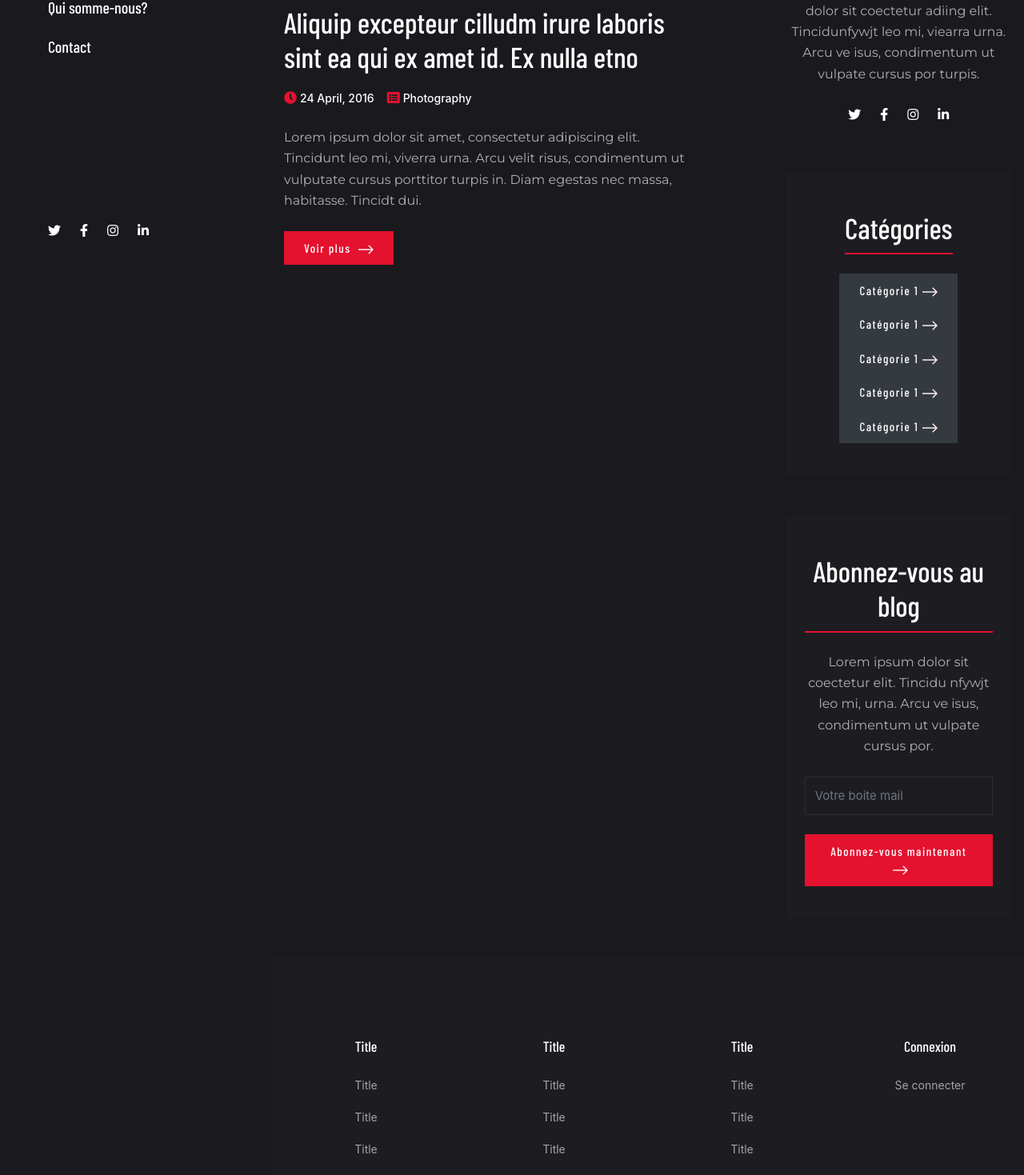
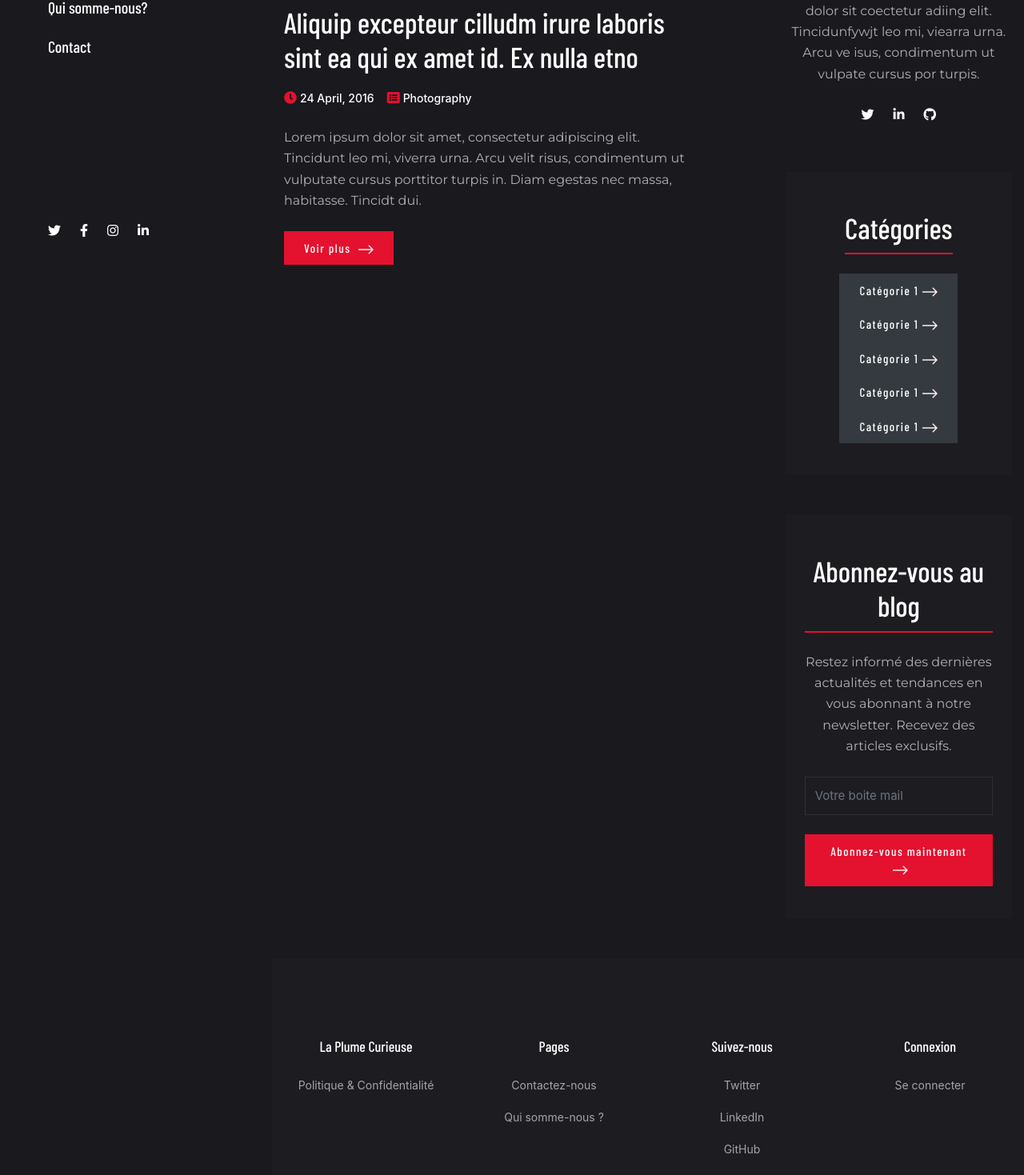
Before and after one commit to sife22/la-plume-curieuse-front-end, a React (Create React App) app: page / in a window 1280 px wide. Shown: the part 431-1900 px from the top of the page at 80% size. Built offline with nearby package versions, Linux system fonts and the light colour scheme.

Commit message:
add newsletter component with subscribing

```diff
--- a/package.json
+++ b/package.json
@@ -6,6 +6,7 @@
     "@testing-library/jest-dom": "^5.17.0",
     "@testing-library/react": "^13.4.0",
     "@testing-library/user-event": "^13.5.0",
+    "axios": "^1.7.7",
     "react": "^18.3.1",
     "react-dom": "^18.3.1",
     "react-router-dom": "^6.26.1",
--- a/src/components/front/Footer/Footer.jsx
+++ b/src/components/front/Footer/Footer.jsx
@@ -6,30 +6,25 @@ function Footer() {
             <div className="container">
                 <div className="row text-center">
                     <div className="col-lg-3 col-sm-6 mb-5">
-                        <h5 className="font-primary text-white mb-4">Title</h5>
+                        <h5 className="font-primary text-white mb-4">La Plume Curieuse</h5>
                         <ul className="list-unstyled">
-                            <li><a href="#!">Title</a></li>
-                            <li><a href="#!">Title</a></li>
-                            <li><a href="#!">Title</a></li>
-                            <li><a href="#!">Title</a></li>
+                            <li><a href="/politique-confidentialite">Politique & Confidentialité</a></li>
                         </ul>
                     </div>
                     <div className="col-lg-3 col-sm-6 mb-5">
-                        <h5 className="font-primary text-white mb-4">Title</h5>
+                        <h5 className="font-primary text-white mb-4">Pages</h5>
                         <ul className="list-unstyled">
-                            <li><a href="#!">Title</a></li>
-                            <li><a href="#!">Title</a></li>
-                            <li><a href="#!">Title</a></li>
-                            <li><a href="#!">Title</a></li>
+                            <li><a href="/contact">Contactez-nous</a></li>
+                            <li><a href="/qui-somme-nous">Qui somme-nous ?</a></li>
                         </ul>
                     </div>
                     <div className="col-lg-3 col-sm-6 mb-5">
-                        <h5 className="font-primary text-white mb-4">Title</h5>
+                        <h5 className="font-primary text-white mb-4">Suivez-nous</h5>
                         <ul className="list-unstyled">
-                            <li><a href="#!">Title</a></li>
-                            <li><a href="#!">Title</a></li>
-                            <li><a href="#!">Title</a></li>
-                            <li><a href="#!">Title</a></li>
+                            <li><a href="#!">Twitter</a></li>
+                            <li><a href="#!">LinkedIn</a></li>
+                            <li><a href="#!">GitHub</a></li>
+                            <li><a href="#!">Youtube</a></li>
                         </ul>
                     </div>
                     <div className="col-lg-3 col-sm-6 mb-5">
--- a/src/components/front/Home/Home.jsx
+++ b/src/components/front/Home/Home.jsx
@@ -1,5 +1,6 @@
 import React from 'react'
 import Footer from '../Footer/Footer'
+import Newsletter from '../Newsletter/Newsletter'
 
 function Home() {
     return (
@@ -68,17 +69,12 @@ function Home() {
                                 </li>
                                 <li class="list-inline-item">
                                     <a href="#!" class="text-white text-primary-onHover p-2">
-                                        <span class="fab fa-facebook-f"></span>
+                                        <span class="fab fa-linkedin-in"></span>
                                     </a>
                                 </li>
                                 <li class="list-inline-item">
                                     <a href="#!" class="text-white text-primary-onHover p-2">
-                                        <span class="fab fa-instagram"></span>
-                                    </a>
-                                </li>
-                                <li class="list-inline-item">
-                                    <a href="#!" class="text-white text-primary-onHover p-2">
-                                        <span class="fab fa-linkedin-in"></span>
+                                        <span class="fab fa-github"></span>
                                     </a>
                                 </li>
                             </ul>
@@ -100,19 +96,7 @@ function Home() {
                                 </div>
                         </div>
 
-                        <div class="widget bg-dark p-4 text-center">
-                            <h2 class="widget-title text-white d-inline-block mt-4">Abonnez-vous au blog</h2>
-                            <p class="mt-4">Lorem ipsum dolor sit coectetur elit. Tincidu nfywjt leo mi, urna. Arcu ve
-                                isus, condimentum ut vulpate cursus por.</p>
-                            <form action="#">
-                                <div class="form-group">
-                                    <input type="email" class="form-control bg-transparent rounded-0 my-4"
-                                        placeholder="Votre boite mail" />
-                                    <button class="btn btn-primary">Abonnez-vous maintenant<img src="images/arrow-right.png"
-                                        alt="" /></button>
-                                </div>
-                            </form>
-                        </div>
+                        <Newsletter />
 
 
 
--- a/src/components/front/Login/Login.jsx
+++ b/src/components/front/Login/Login.jsx
@@ -1,8 +1,9 @@
+import axios from 'axios'
 import React from 'react'
 
 function Login() {
-  return (
-    <div class="main-content">
+    return (
+        <div class="main-content">
             <header class="mobile-nav pt-4">
                 <div class="container">
                     <div class="row align-items-center">
@@ -26,14 +27,14 @@ function Login() {
                     <div class="col-md-10">
                         <div class="contact-form bg-dark">
                             <h1 class="text-white add-letter-space mb-5">Se connecter</h1>
-                            <form method="POST" class="needs-validation" novalidate>
+                            <form class="needs-validation" novalidate>
                                 <div class="row">
                                     <div class="col-md-6">
                                         <div class="form-group mb-5">
                                             <label for="email" class="text-black-300">Email</label>
                                             <input type="email" id="email"
                                                 class="form-control bg-transparent rounded-0 border-bottom shadow-none pb-15 px-0"
-                                                 required />
+                                                required />
                                             <p class="invalid-feedback">The email is required!</p>
                                         </div>
                                     </div>
@@ -42,7 +43,7 @@ function Login() {
                                             <label for="password" class="text-black-300">Mot de passe</label>
                                             <input type="password" id="password"
                                                 class="form-control bg-transparent rounded-0 border-bottom shadow-none pb-15 px-0"
-                                                 required />
+                                                required />
                                             <p class="invalid-feedback">The password is required!</p>
                                         </div>
                                     </div>
@@ -50,7 +51,7 @@ function Login() {
 
 
                                     <div class="col-md-12">
-                                        <button type="submit" class="btn btn-sm btn-primary">Se connecter <img
+                                        <button type="button" class="btn btn-sm btn-primary">Se connecter <img
                                             src="images/arrow-right.png" alt="" /></button>
                                     </div>
                                 </div>
@@ -60,7 +61,7 @@ function Login() {
                 </div>
             </div>
         </div>
-  )
+    )
 }
 
 export default Login
--- /dev/null
+++ b/src/components/front/Newsletter/Newsletter.jsx
@@ -0,0 +1,43 @@
+import axios from 'axios';
+import React, { useState } from 'react'
+
+function Newsletter() {
+    const [email, setEmail] = useState('');
+    const [message, setMessage] = useState('');
+    const [error, setError] = useState('');
+
+    const handleSubscribe = (e) => {
+        e.preventDefault();
+            axios.post('https://lpc-back-end.ddev.site/api/newsletter', {email}, {
+                headers:{
+                    "Accept": "application/json"
+                }
+            }).then(
+                (response)=>{
+                    console.log('Inscription réussie, Merci', response)
+                    setMessage('Inscription réussie, Merci');
+                }
+            ).catch((error) => {
+            console.log(error.response.data.message)
+            setError(error.response.data.message)
+        })
+    }
+    return (
+        <div class="widget bg-dark p-4 text-center">
+            <h2 class="widget-title text-white d-inline-block mt-4">Abonnez-vous au blog</h2>
+            <p class="mt-4">Restez informé des dernières actualités et tendances en vous abonnant à notre newsletter. Recevez des articles exclusifs.</p>
+            <div>
+                <div class="form-group">
+                    <input type="email" class="form-control bg-transparent rounded-0 my-4"
+                        placeholder="Votre boite mail" value={email} onChange={(e)=>setEmail(e.target.value)} required />
+                    <button class="btn btn-primary" onClick={handleSubscribe}>Abonnez-vous maintenant<img src="images/arrow-right.png"
+                        alt="" /></button>
+                        {message && (<p className='mt-3 text-success'>{message}</p>)}
+                        {error && (<p className='mt-3 text-warning'>{error}</p>)}
+                </div>
+            </div>
+        </div>
+    )
+}
+
+export default Newsletter
--- /dev/null
+++ b/src/components/front/SideNav/SideNav.css
@@ -0,0 +1,4 @@
+.logo{
+    margin-right: 0;
+    text-align: center;
+}
--- a/src/components/front/SideNav/SideNav.jsx
+++ b/src/components/front/SideNav/SideNav.jsx
@@ -1,5 +1,6 @@
 import React from 'react'
 import { Link, useLocation } from 'react-router-dom'
+import './SideNav.css';
 
 function SideNav() {
 
@@ -9,19 +10,19 @@ function SideNav() {
     return (
         <aside>
             <div className="sidenav position-sticky d-flex flex-column justify-content-between">
-                <a className="navbar-brand logo" href="/" alt="logo">
+                <Link className="navbar-brand logo" to="/" alt="logo">
                     <img src="images/playstation-logo-colour.svg" alt="" />
-                </a>
+                </Link>
 
                 <div className="navbar navbar-dark my-4 p-0 font-primary">
                     <ul className="navbar-nav w-100">
-                        <li className={`nav-item ${location.pathname == '/' ? 'active' : ''}`}>
+                        <li className={`nav-item ${location.pathname === '/' ? 'active' : ''}`}>
                             <Link className="nav-link text-white px-0" to='/'>Accueil</Link>
                         </li>
-                        <li className={`nav-item ${location.pathname == '/qui-somme-nous' ? 'active' : ''}`}>
+                        <li className={`nav-item ${location.pathname === '/qui-somme-nous' ? 'active' : ''}`}>
                             <Link className="nav-link text-white px-0" to='/qui-somme-nous'>Qui somme-nous?</Link>
                         </li>
-                        <li className={`nav-item ${location.pathname == '/contact' ? 'active' : ''}`}>
+                        <li className={`nav-item ${location.pathname === '/contact' ? 'active' : ''}`}>
 
                             <Link className="nav-link text-white px-0" to='/contact'>Contact</Link>
                         </li>
```
Also changed, not shown: 1 other file (tests, documents, lock files or other folders).
